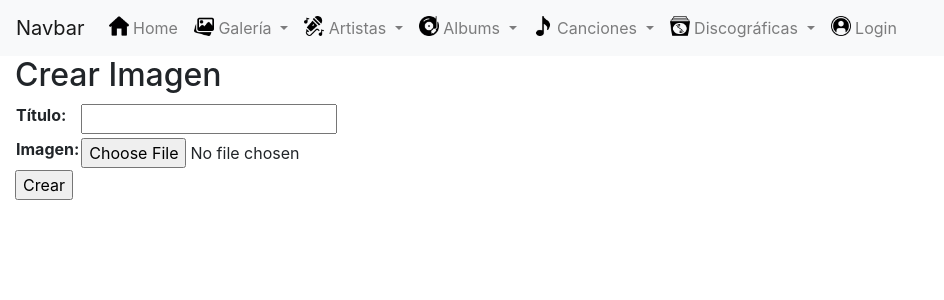
After one commit to mariaestmag/libreria-musical, a Django app: page /crear in a window 1280 px wide. The commit adds this page. Shown: the top 300 px of the page, without its empty margins (0-944 px from the left). Run offline with Django 3.2, Linux system fonts and the light colour scheme.

Commit message:
Galeria created and styling css

```diff
--- a/libreria_musical/urls.py
+++ b/libreria_musical/urls.py
@@ -27,7 +27,7 @@ from musica.views import discograficas_del, discograficas_mod, indice, albums_mo
     ArtistaCreateView,ArtistaUpdateView,ArtistaDeleteView, CancionListView,\
     CancionDetailView, CancionCreateView, CancionUpdateView, CancionDeleteView, \
     DiscograficaListView, DiscograficaDetailView, DiscograficaCreateView, \
-    DiscograficaUpdateView, DiscograficaDeleteView
+    DiscograficaUpdateView, DiscograficaDeleteView, ImagenCreateView, ImagenesListView
 from django.contrib.auth.views import LogoutView
 from libreria_musical.settings import LOGOUT_REDIRECT_URL
 
@@ -37,6 +37,8 @@ urlpatterns = [
     path('accounts/', include('django.contrib.auth.urls')),
     path('', indice, name ='indice'),
     path("logout/", LogoutView.as_view(), name="logout"),
+    path('mostrar/', ImagenesListView.as_view(), name='galeria'),
+    path('crear', ImagenCreateView.as_view(),name="creaimagen" ),
     #ALBUM
     path('album/', albums_mod, name='listar_modificar_album'),
     path('album2/', albums_del, name='listar_eliminar_album'),
--- a/musica/models.py
+++ b/musica/models.py
@@ -1,6 +1,7 @@
 from django.db import models
 from django.db.models.base import Model
 from django.urls import reverse
+from django.conf import settings
 
 class Artista(models.Model):
     nombre_artista = models.CharField('Nombre',max_length=100)
@@ -77,3 +78,24 @@ class Cancion(models.Model):
         context = super().get_context_data(**kwargs)
         context['canciones'] = Cancion.objects.all()
         return context
+
+def get_upload_to(instancia, filename):
+    return instancia.get_upload_to(filename)
+
+class Imagen(models.Model):
+    titulo = models.CharField(max_length=255, verbose_name='título')
+    file = models.ImageField(upload_to="imagenes/%Y/%m/%d/", verbose_name='imagen',
+        height_field= 'alto', width_field='ancho')
+
+    ancho = models.IntegerField(editable=False, default=0)
+    alto = models.IntegerField(editable=False, default=0)
+    fecha_subida = models.DateTimeField(verbose_name='Fecha de subida', auto_now_add=True,
+        db_index=True, blank=True, null=True)
+    subida_por = models.ForeignKey(
+        settings.AUTH_USER_MODEL, verbose_name='Subida por usuario',
+        null=True, blank=True, editable=False,
+        on_delete=models.SET_NULL
+    )
+
+    def __str__(self):
+        return self.titulo
--- a/musica/templates/base.html
+++ b/musica/templates/base.html
@@ -8,11 +8,11 @@
   <meta http-equiv="X-UA-Compatible" content="ie=edge">
   <title>{% block title %}Peter's Music Library{% endblock %}</title>
   <link rel="shortcut icon" type="image/png" href="" />
-  <link rel="stylesheet" href="{% static 'css/style.css' %}" />
-  <link href="https://fonts.googleapis.com/css?family=Caveat:400,700&display=swap" rel="stylesheet">
   <!-- Bootstrap -->
   <link rel="stylesheet" href="https://cdn.jsdelivr.net/npm/bootstrap@4.5.3/dist/css/bootstrap.min.css"
     integrity="sha384-TX8t27EcRE3e/ihU7zmQxVncDAy5uIKz4rEkgIXeMed4M0jlfIDPvg6uqKI2xXr2" crossorigin="anonymous">
+  <link rel="stylesheet" href="{% static 'css/style.css' %}" />
+  <link href="https://fonts.googleapis.com/css?family=Caveat:400,700&display=swap" rel="stylesheet">
 </head>
 <!-- Nav -->
 <nav class="navbar navbar-expand-lg navbar-light bg-light">
@@ -22,6 +22,7 @@
 </nav>
 <!-- /Nav -->
 <!-- Body -->
+
 <body>
   <div class="container-fluid">
     <div class="row">
--- /dev/null
+++ b/musica/templates/imagenes/imagen_crear.html
@@ -0,0 +1,15 @@
+{% extends "base.html" %}
+
+{% block content %}
+  <h2>Crear Imagen</h2>
+
+    <form action="" method="post"  enctype="multipart/form-data">
+    {% csrf_token %}
+    <table>
+    {{ form.as_table }}
+    </table>
+    <input type="submit" value="Crear">
+  </form>
+
+
+{% endblock %}
--- a/musica/templates/nav.html
+++ b/musica/templates/nav.html
@@ -1,3 +1,4 @@
+{% load static %}
 <a class="navbar-brand" href="{% url 'indice' %}">Navbar</a>
   <button class="navbar-toggler" type="button" data-toggle="collapse" data-target="#navbarNavDropdown"
     aria-controls="navbarNavDropdown" aria-expanded="false" aria-label="Toggle navigation">
@@ -6,14 +7,27 @@
   <div class="collapse navbar-collapse" id="navbarNavDropdown">
     <ul class="navbar-nav">
       <li class="nav-item">
-        <a class="nav-link" href="{% url 'indice' %}">Home</a>
-      </li>
-      <li class="nav-item">
-        <a class="nav-link" href="#">Galería</a>
+        <a class="nav-link" href="{% url 'indice' %}">
+          <img src="{% static 'icons/home.png' %}" width="20" height="20" class="d-inline-block align-top" alt="">
+          Home</a>
       </li>
       <li class="nav-item dropdown">
         <a class="nav-link dropdown-toggle" href="#" id="navbarDropdownMenuLink" role="button" data-toggle="dropdown"
           aria-expanded="false">
+          <img src="{% static 'icons/galeria.png' %}" width="20" height="20" class="d-inline-block align-top" alt="">
+          Galería
+        </a>
+        <div class="dropdown-menu" aria-labelledby="navbarDropdownMenuLink">
+          <a class="dropdown-item" href="{% url 'galeria' %}">Mostrar</a>
+          {% if user.is_authenticated %}
+          <a class="dropdown-item" href="{% url 'creaimagen' %}">Subir</a>
+          {% endif %}
+        </div>
+      </li>
+      <li class="nav-item dropdown">
+        <a class="nav-link dropdown-toggle" href="#" id="navbarDropdownMenuLink" role="button" data-toggle="dropdown"
+          aria-expanded="false">
+          <img src="{% static 'icons/artista.png' %}" width="20" height="20" class="d-inline-block align-top" alt="">
           Artistas
         </a>
         <div class="dropdown-menu" aria-labelledby="navbarDropdownMenuLink">
@@ -28,6 +42,7 @@
       <li class="nav-item dropdown">
         <a class="nav-link dropdown-toggle" href="#" id="navbarDropdownMenuLink" role="button" data-toggle="dropdown"
           aria-expanded="false">
+          <img src="{% static 'icons/album.png' %}" width="20" height="20" class="d-inline-block align-top" alt="">
           Albums
         </a>
         <div class="dropdown-menu" aria-labelledby="navbarDropdownMenuLink">
@@ -42,6 +57,7 @@
       <li class="nav-item dropdown">
         <a class="nav-link dropdown-toggle" href="#" id="navbarDropdownMenuLink" role="button" data-toggle="dropdown"
           aria-expanded="false">
+          <img src="{% static 'icons/cancion.png' %}" width="20" height="20" class="d-inline-block align-top" alt="">
           Canciones
         </a>
         <div class="dropdown-menu" aria-labelledby="navbarDropdownMenuLink">
@@ -56,6 +72,7 @@
       <li class="nav-item dropdown">
         <a class="nav-link dropdown-toggle" href="#" id="navbarDropdownMenuLink" role="button" data-toggle="dropdown"
           aria-expanded="false">
+          <img src="{% static 'icons/discografica.png' %}" width="20" height="20" class="d-inline-block align-top" alt="">
           Discográficas
         </a>
         <div class="dropdown-menu" aria-labelledby="navbarDropdownMenuLink">
@@ -79,7 +96,9 @@
         {% else %}
       </li>
       <li class="nav-item">
-        <a class="nav-link" href="{% url 'login' %}">Login</a>
+        <a class="nav-link" href="{% url 'login' %}">
+          <img src="{% static 'icons/login.png' %}" width="20" height="20" class="d-inline-block align-top" alt="">
+          Login</a>
       </li>
       {% endif %}
     </ul>
--- a/musica/views.py
+++ b/musica/views.py
@@ -260,3 +260,30 @@ user_logged_in.connect(mensaje_entrar)
 def mensaje_entrar(sender, user, request, **kwargs):
     messages.info(request, 'Fallo en inicio de sesión. Inténtelo de nuevo.')
 user_login_failed.connect(mensaje_entrar)
+
+# Subida y manejo de imágenes
+
+class ImagenesListView(ListView):
+    model = Imagen
+    template_name = 'imagenes/imagenes_list.html'
+    context_object_name = 'imagenes'
+    #paginate_by = 10
+    ordering = ['-fecha_subida']
+
+    def get_context_data(self, **kwargs):
+        context = super().get_context_data(**kwargs)
+        context['imagenes'] = Imagen.objects.all()
+        return context
+
+class ImagenCreateView(SuccessMessageMixin, CreateView):
+    model = Imagen
+    fields = '__all__'
+    template_name = 'imagenes/imagen_crear.html'
+    success_url = '/'
+    # form_class = AuthorForm
+    success_message = "%(titulo)s se ha subido correctamente"
+
+    def form_valid(self, form):
+        if self.request.user.is_authenticated:
+            form.instance.subida_por = self.request.user
+        return super().form_valid(form)
```
Also changed, not shown: musica/templates/imagenes/imagenes_list.html (added, +14 -0 lines), media/imagenes/2021/11/23/bisbal.jpeg (added), musica/migrations/0008_imagen.py (added), musica/static/icons/album.png (added), musica/static/icons/artista.png (added), musica/static/icons/cancion.png (added), musica/static/icons/discografica.png (added), musica/static/icons/galeria.png (added), musica/static/icons/home.png (added), musica/static/icons/login.png (added), 3 other files.
